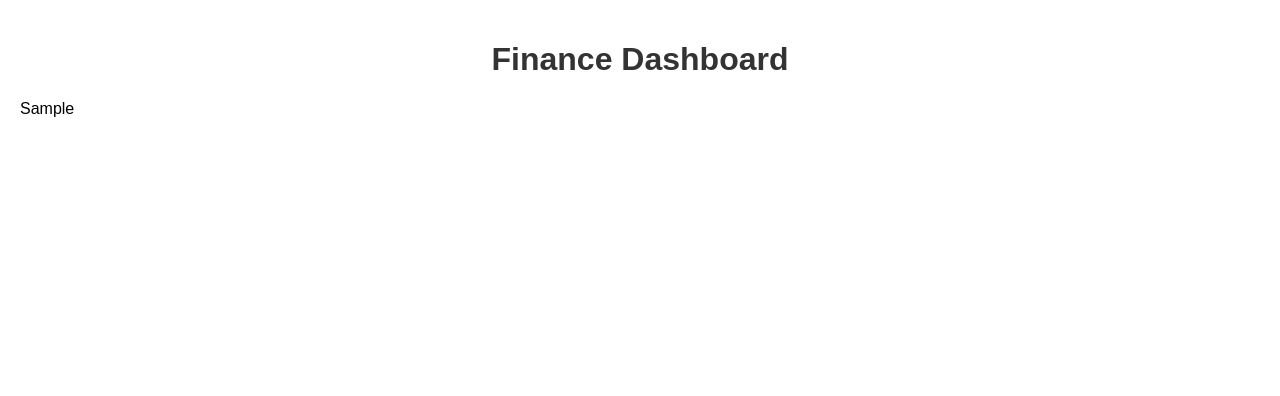
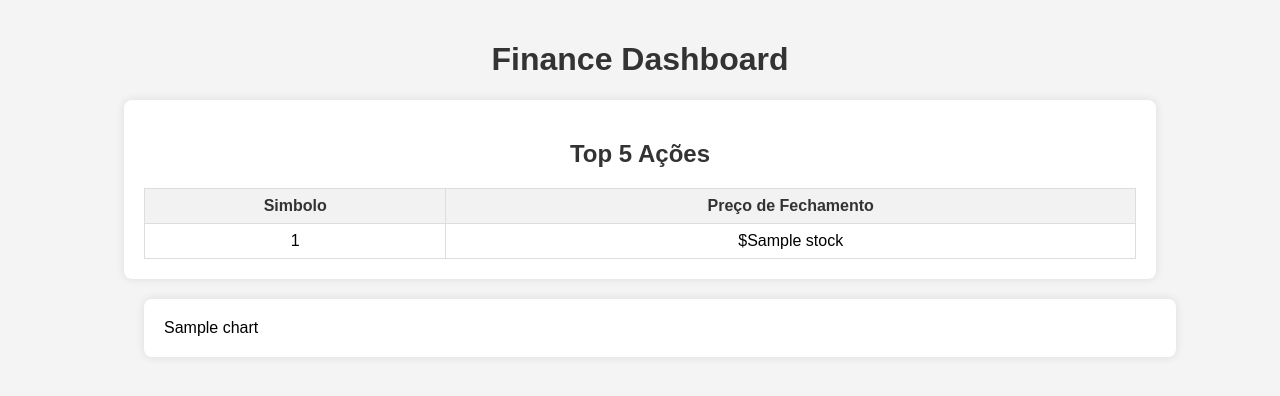
Before and after one commit to ragnarthur/finance_dashboard, a Flask app: template templates/index.html in a window 1280 px wide. Shown: the top 396 px of the page. Run offline with Flask 3, Linux system fonts and the light colour scheme; the template is opened without the code that fills it: most values are stand-ins (such as "Sample title", 1, 10 or a date in 2020).

Commit message:
commit first upgrade

```diff
--- a/app.py
+++ b/app.py
@@ -1,14 +1,22 @@
 from flask import Flask, render_template
-from utils.data_fetcher import get_processed_stock_data, create_stock_chart
+from utils.data_fetcher import get_processed_stock_data, create_stock_chart, get_top_5_stocks
 
 app = Flask(__name__)
 
 @app.route('/')
 def index():
-    df = get_processed_stock_data('AAPL')
-    fig = create_stock_chart(df)
-    graph_html = fig.to_html(full_html=False)
-    return render_template('index.html', graph_html=graph_html)
+    # Obtenha a lista das top 5 ações
+    top_stocks = get_top_5_stocks()
+
+    # Crie gráficos para as top 5 ações
+    charts = []
+    for stock in top_stocks:
+        symbol = stock[0]
+        df = get_processed_stock_data(symbol)
+        fig = create_stock_chart(df, symbol)
+        charts.append(fig.to_html(full_html=False))
+
+    return render_template('index.html', charts=charts, top_stocks=top_stocks)
 
 if __name__ == '__main__':
     app.run(debug=True)
--- a/static/style.css
+++ b/static/style.css
@@ -2,9 +2,59 @@ body {
     font-family: Arial, sans-serif;
     margin: 0;
     padding: 20px;
+    background-color: #f4f4f4;
 }
 
 h1 {
     text-align: center;
     color: #333;
 }
+
+.dashboard {
+    display: flex;
+    flex-direction: column;
+    align-items: center;
+}
+
+.top-stocks {
+    width: 80%;
+    background-color: #fff;
+    padding: 20px;
+    margin-bottom: 20px;
+    border-radius: 8px;
+    box-shadow: 0 0 10px rgba(0, 0, 0, 0.1);
+}
+
+.top-stocks h2 {
+    text-align: center;
+    color: #333;
+}
+
+.top-stocks table {
+    width: 100%;
+    border-collapse: collapse;
+}
+
+.top-stocks th, .top-stocks td {
+    border: 1px solid #ddd;
+    padding: 8px;
+    text-align: center;
+}
+
+.top-stocks th {
+    background-color: #f2f2f2;
+    color: #333;
+}
+
+.charts {
+    width: 80%;
+}
+
+.chart {
+    width: 100%;
+    margin-bottom: 20px;
+    background-color: #fff;
+    padding: 20px;
+    border-radius: 8px;
+    box-shadow: 0 0 10px rgba(0, 0, 0, 0.1);
+}
--- a/templates/index.html
+++ b/templates/index.html
@@ -6,6 +6,33 @@
 </head>
 <body>
     <h1>Finance Dashboard</h1>
-    {{ graph_html|safe }}
+    <div class="dashboard">
+        <div class="top-stocks">
+            <h2>Top 5 Ações</h2>
+            <table>
+                <thead>
+                    <tr>
+                        <th>Simbolo</th>
+                        <th>Preço de Fechamento</th>
+                    </tr>
+                </thead>
+                <tbody>
+                    {% for stock in top_stocks %}
+                    <tr>
+                        <td>{{ stock[0] }}</td>
+                        <td>${{ stock[1] }}</td>
+                    </tr>
+                    {% endfor %}
+                </tbody>
+            </table>
+        </div>
+        <div class="charts">
+            {% for chart in charts %}
+            <div class="chart">
+                {{ chart|safe }}
+            </div>
+            {% endfor %}
+        </div>
+    </div>
 </body>
 </html>
```
Also changed, not shown: utils/data_fetcher.py (+19 -3 lines).
